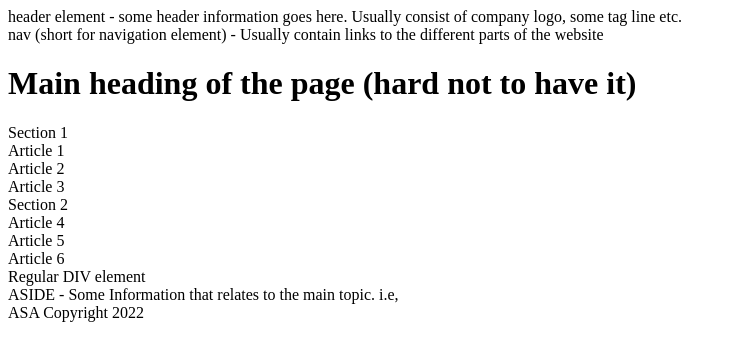
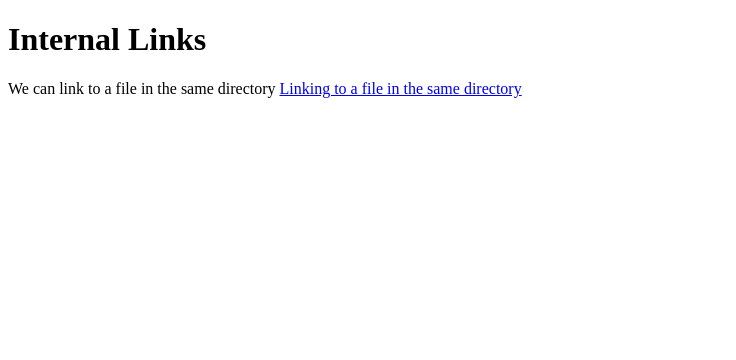
Before and after one commit to amina-sabir/HTML-CSS-and-Javascript-for-Web-Developers, a plain HTML site: page Site/index.html in a window 1280 px wide. Shown: the whole page, without its empty margins (0-736 px from the left). Drawn offline with Linux system fonts and the light colour scheme.

Commit message:
Internal Link

```diff
--- a/Site/index.html
+++ b/Site/index.html
@@ -2,33 +2,13 @@
 <html lang="en">
 <head>
 	<meta charset="utf-8">
-	<title>Hello Coursera</title>
+	<title>Internal Links</title>
 </head>
 <body>
-	<header>
-		header element - some header information goes here. Usually consist of company logo, some tag line etc.
-		<nav> nav (short for navigation element) - Usually contain links to the different parts of the website</nav>
-	</header>
-	<h1>Main heading of the page (hard not to have it)</h1>
+	<h1>Internal Links</h1>
 	<section>
-		Section 1
-		<article>Article 1</article>
-		<article>Article 2</article>
-		<article>Article 3</article>
+		We can link to a file in the same directory
+		<a href="same-directory.html" title="same dir link">Linking to a file in the same directory</a>
 	</section>
-	<section>
-		Section 2
-		<article>Article 4</article>
-		<article>Article 5</article>
-		<article>Article 6</article>
-		<div>Regular DIV element</div>
-	</section>
-	<aside>
-		ASIDE - Some Information that relates to the main topic. i.e,
-	</aside>
-
-	<footer>
-		ASA Copyright 2022
-	</footer>
 </body>
 </html>
```
Also changed, not shown: Site/same-directory.html (added, +12 -0 lines).
